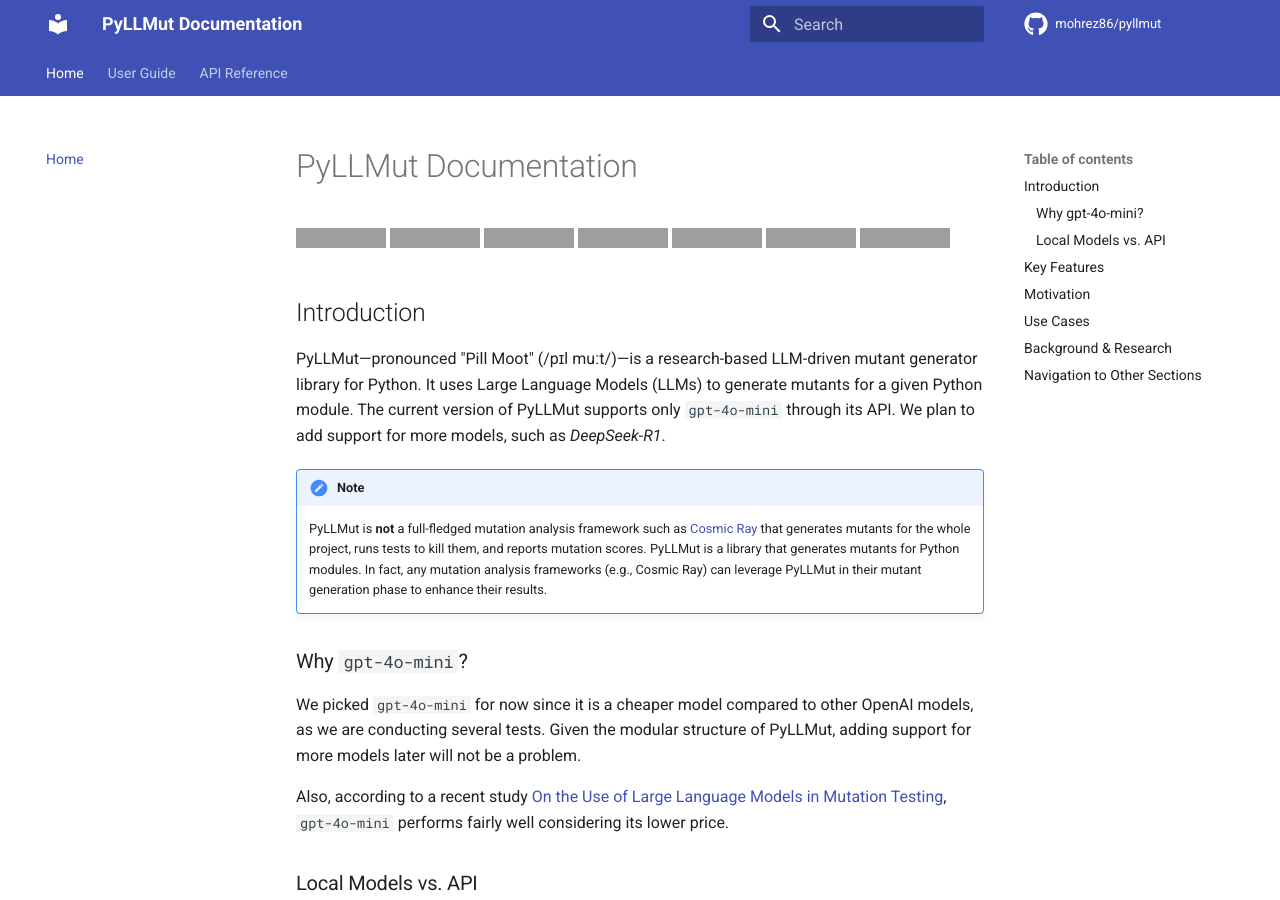
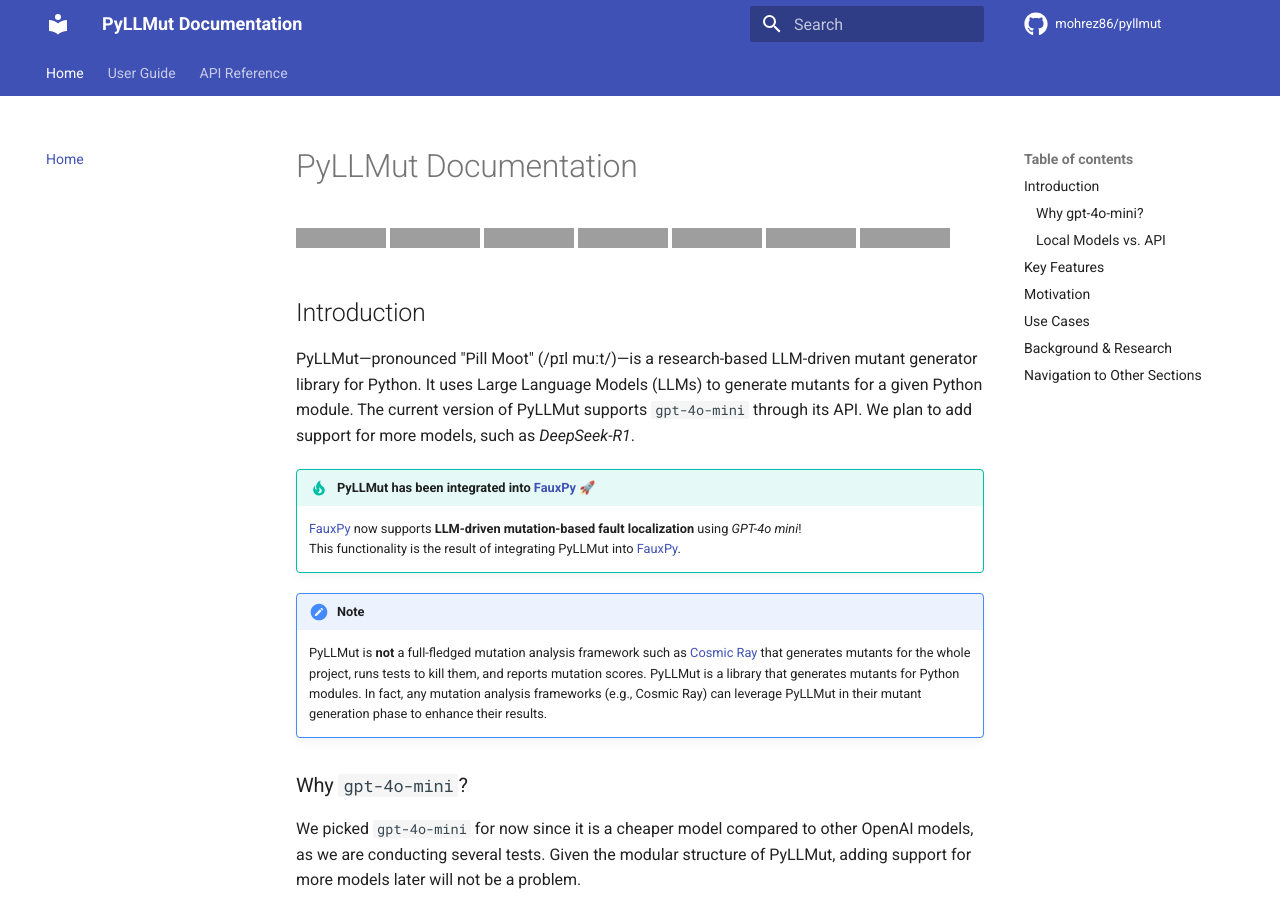
Before and after one commit to mohrez86/pyllmut, an MkDocs documentation site: the page built from docs/index.md, in a window 1280 px wide and 900 px high, cut to the strip 0-900 px from the top of the window. Built offline with MkDocs 1.6.1 and Material for MkDocs 9.7.7, drawn with Linux system fonts in a browser that asks for light colours; comment, search, counter and statistics services are not loaded; grey boxes are pictures that could not be loaded.

Commit message:
Revise documentation

```diff
--- a/docs/index.md
+++ b/docs/index.md
@@ -15,9 +15,16 @@
 for Python. It uses Large Language Models (LLMs) to
 generate mutants for a given Python module.
 The current version of PyLLMut
-supports only `gpt-4o-mini` through its API.
+supports `gpt-4o-mini` through its API.
 We plan to add support for more models,
 such as *DeepSeek-R1*.
+
+!!! tip "PyLLMut has been integrated into [FauxPy](https://fauxpy.readthedocs.io) 🚀"
+    [FauxPy](https://fauxpy.readthedocs.io)
+    now supports **LLM-driven mutation-based fault
+    localization** using *GPT-4o mini*!
+    This functionality is the result of
+    integrating PyLLMut into [FauxPy](https://fauxpy.readthedocs.io).
 
 !!! note
     PyLLMut is **not** a full-fledged
```
Also changed, not shown: docs/user/install.md (+2 -2 lines).
